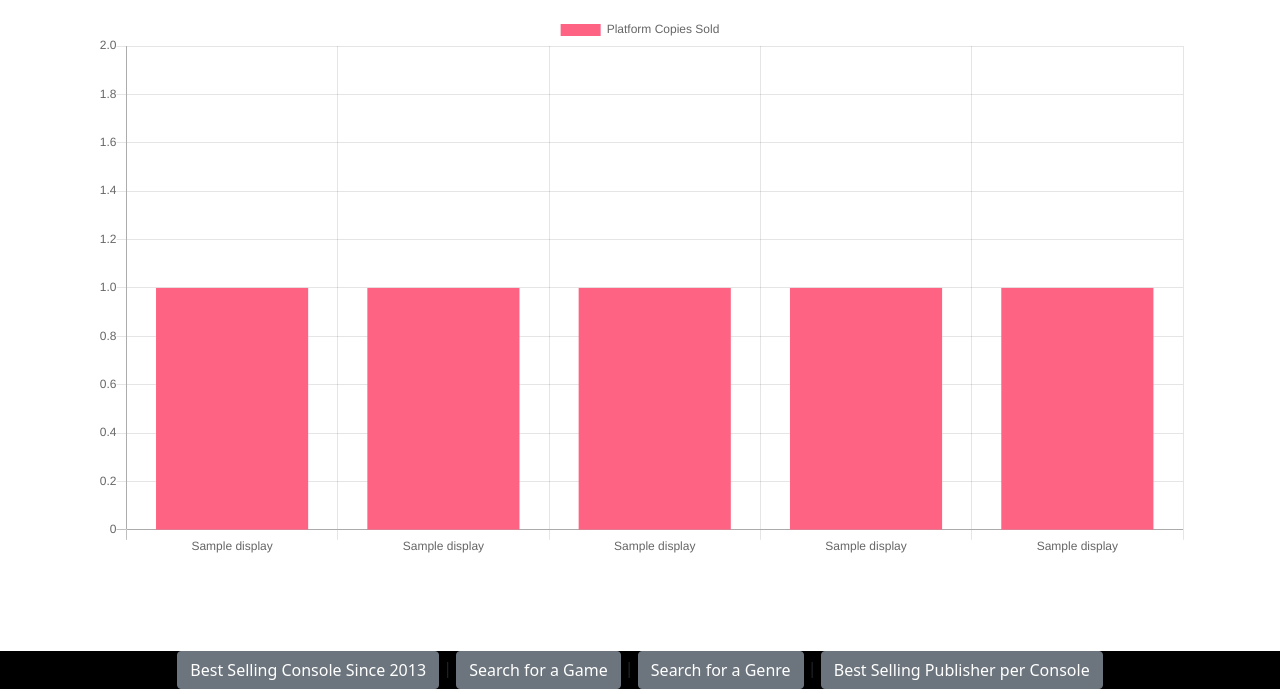
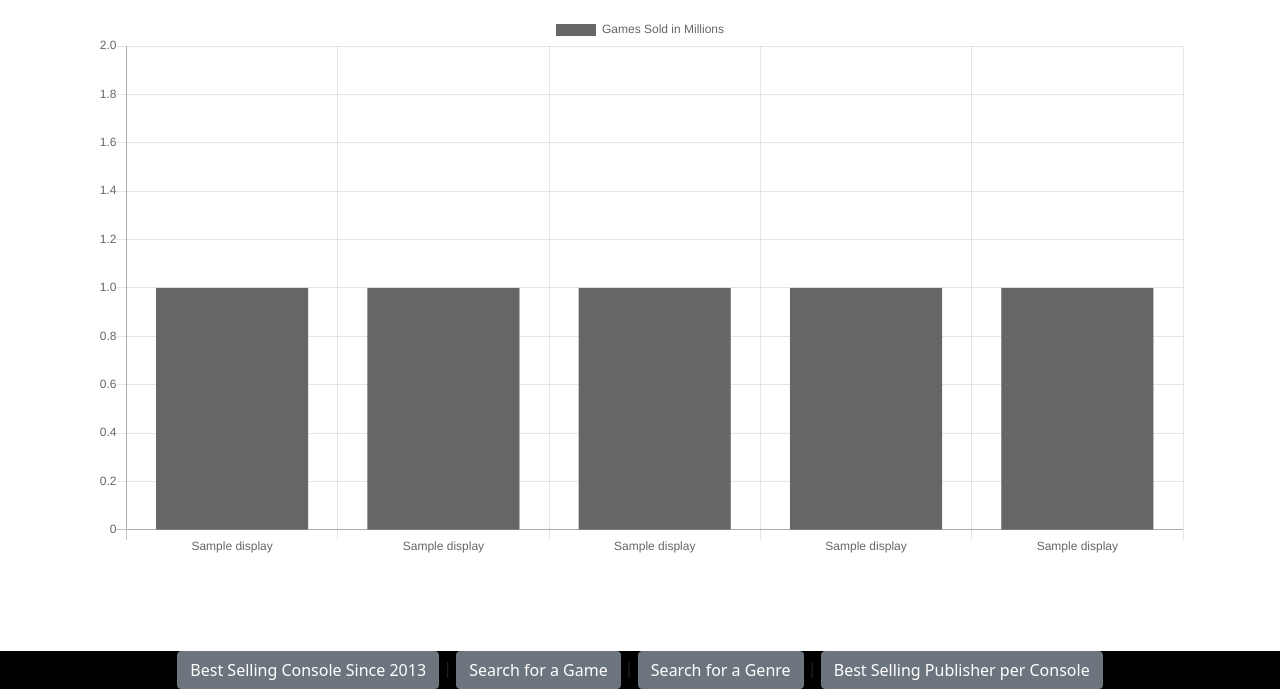
Before and after one commit to jacob-s-werner/DataTracker_gproj, a Flask app: template datatracker/templates/game/bestSellingConsole.html in a window 1280 px wide. Shown: the part 106-800 px from the top of the page. Run offline with Flask 2, Linux system fonts and the light colour scheme; the template is opened without the code that fills it: most values are stand-ins (such as "Sample title", 1, 10 or a date in 2020); some libraries are stand-ins or nearby versions.

Commit message:
Added colors to best selling console charts. Made bar graph look nicer

```diff
--- a/datatracker/game.py
+++ b/datatracker/game.py
@@ -1,5 +1,6 @@
 from flask import Flask, jsonify, request, redirect, flash, render_template, url_for, Blueprint
 from .game_database import game_data
+import random
 
 bp = Blueprint('game', __name__)
 
@@ -27,8 +28,11 @@
         console_list.append((sales_per_console[console], console))
 
     console_list.sort(key = lambda x: -x[0])
+    random_colors = []
+    for i in range(5):
+        random_colors.append((random.randint(0, 255), random.randint(0, 255), random.randint(0, 255)))
     message = f"Based on data after 2013, {console_list[0][1]} is the most popular console with {console_list[0][0]} Million games sold"
-    return render_template('game/bestSellingConsole.html', message=message, display_list=console_list)
+    return render_template('game/bestSellingConsole.html', message=message, display_list=console_list[:5], colors=random_colors)
 
 
 @bp.route('/game', methods=('GET', 'POST'))
--- a/datatracker/templates/game/bestSellingConsole.html
+++ b/datatracker/templates/game/bestSellingConsole.html
@@ -16,21 +16,27 @@
 </div>
 
 <script>
-const labels = [
-  '{{display_list[0][1]}}',
-  '{{display_list[1][1]}}',
-  '{{display_list[2][1]}}',
-  '{{display_list[3][1]}}',
-  '{{display_list[4][1]}}'
+  const gameLabels = [
+  {% for i in range(5) %}
+    '{{display_list[i][1]}}',
+  {% endfor %}
   ];
   const data = {
-  labels: labels,
-  datasets: [{
-    label: 'Platform Copies Sold',
-    backgroundColor: 'rgb(255, 99, 132)',
+    labels: gameLabels,
+    datasets: [
+      {
+        label: "Games Sold in Millions",
+        backgroundColor: [
+          'rgb({{colors[0][0]}}, {{colors[0][1]}}, {{colors[0][2]}})',
+          'rgb({{colors[1][0]}}, {{colors[1][1]}}, {{colors[1][2]}})',
+          'rgb({{colors[2][0]}}, {{colors[2][1]}}, {{colors[2][2]}})',
+          'rgb({{colors[3][0]}}, {{colors[3][1]}}, {{colors[3][2]}})',
+          'rgb({{colors[4][0]}}, {{colors[4][1]}}, {{colors[4][2]}})'
+          ],
         borderColor: 'rgb(255, 99, 132)',
-    data: [{{display_list[0][0]}}, {{display_list[1][0]}}, {{display_list[2][0]}}, {{display_list[3][0]}}, {{display_list[4][0]}}],
-  }]
+        data: [{{display_list[0][0]}}, {{display_list[1][0]}}, {{display_list[2][0]}}, {{display_list[3][0]}}, {{display_list[4][0]}}]
+      }
+    ]
   };
   const config = {
     type: 'bar',
```
Also changed, not shown: datatracker/game_database.py (line endings or trailing spaces). Lines whose indentation alone changed are shown as unchanged.
